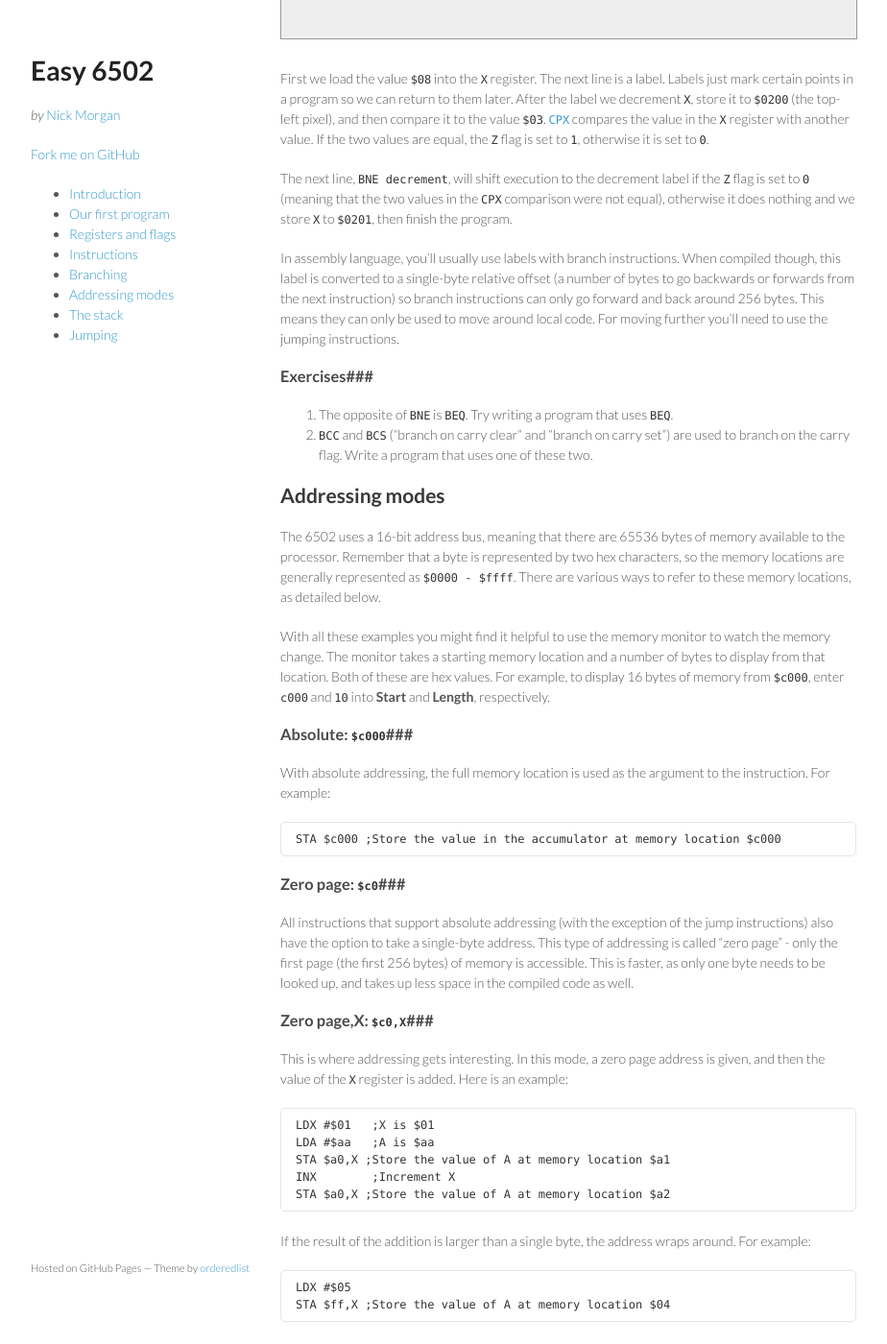
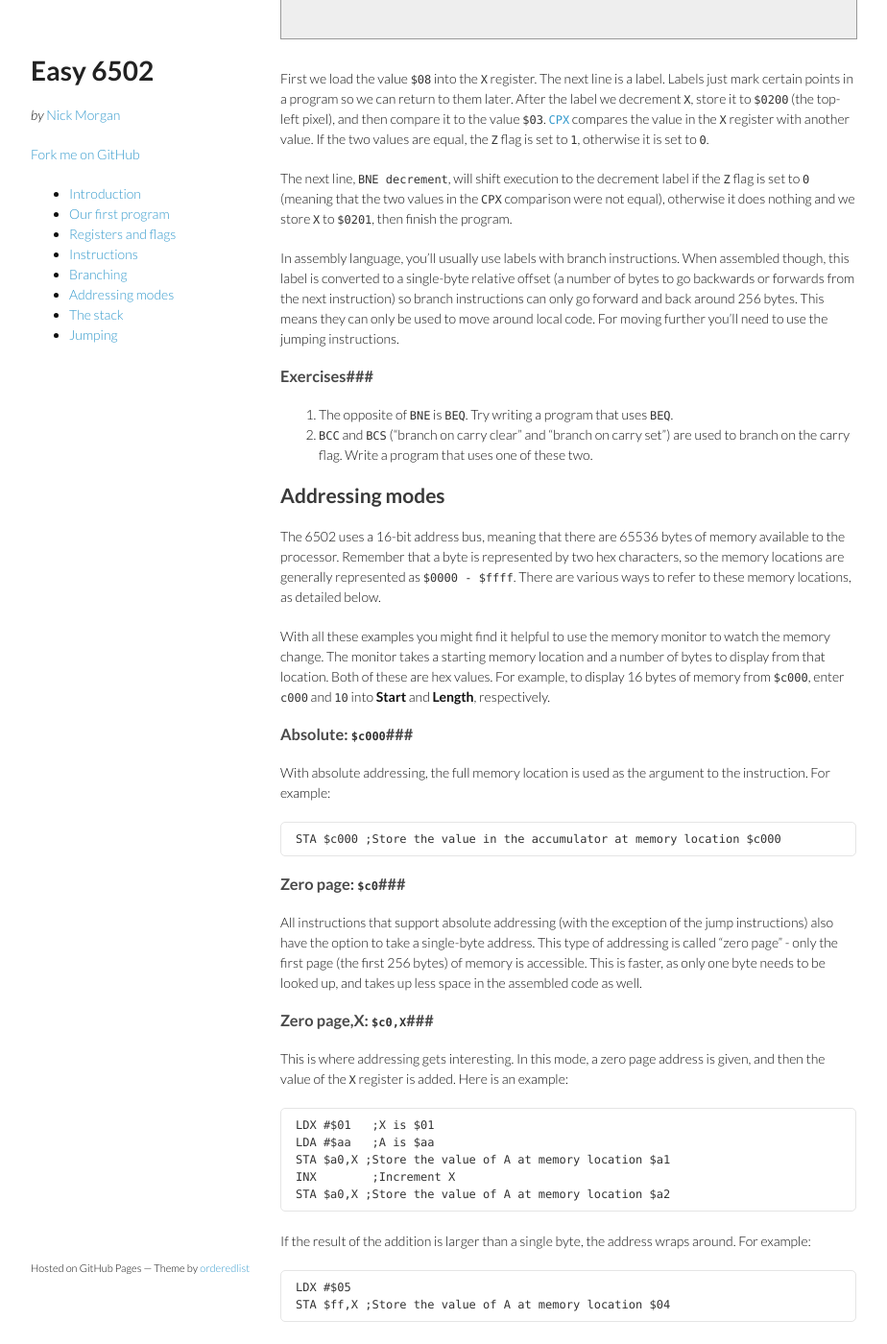
Before and after one commit to skilldrick/easy6502, a Jekyll site: the page built from index.markdown, in a window 1280 px wide and 1400 px high, scrolled down 4711 px. Shown: the whole window at 96% size, without its empty margins (178-1102 px from the left). Built offline with Jekyll 4.4.1, drawn with Linux system fonts in a browser that asks for light colours; nearby versions of some CDN libraries; Markdown is read by kramdown in place of the engine named in the settings; some of the changed text lies outside the part shown.

Commit message:
A few small tweaks.

```diff
--- a/index.markdown
+++ b/index.markdown
@@ -1,6 +1,7 @@
 ---
 layout: default
 ---
+
 
 <h2 id="intro">Introduction</h2>
 
@@ -107,7 +109,7 @@ incremented when a byte is popped off the stack.
 
 `PC` is the program counter - it's how the processor knows at what point in the
 program it currently is. It's like the current line number of an executing
-script. In the JavaScript simulator the code is compiled starting at memory
+script. In the JavaScript simulator the code is assembled starting at memory
 location `$0600`, so `PC` always starts there.
 
 The last section shows the processor flags. Each flag is one bit, so all seven
@@ -213,7 +215,7 @@ were not equal), otherwise it does nothing and we store `X` to `$0201`, then
 finish the program.
 
 In assembly language, you'll usually use labels with branch instructions. When
-compiled though, this label is converted to a single-byte relative offset (a
+assembled though, this label is converted to a single-byte relative offset (a
 number of bytes to go backwards or forwards from the next instruction) so
 branch instructions can only go forward and back around 256 bytes. This means
 they can only be used to move around local code. For moving further you'll need
@@ -251,7 +253,7 @@ All instructions that support absolute addressing (with the exception of the jum
 instructions) also have the option to take a single-byte address. This type of
 addressing is called "zero page" - only the first page (the first 256 bytes) of
 memory is accessible. This is faster, as only one byte needs to be looked up,
-and takes up less space in the compiled code as well.
+and takes up less space in the assembled code as well.
 
 ###Zero page,X: `$c0,X`###
 
@@ -292,7 +294,7 @@ instruction `LDX $01` which loads the value at memory location `$01` into the
 Relative addressing is used for branching instructions. These instructions take
 a single byte, which is used as an offset from the following instruction.
 
-Compile the following code, then click the **Hexdump** button to see the compiled code.
+Compile the following code, then click the **Hexdump** button to see the assembled code.
 
 {% include start.html %}
   LDA #$01
@@ -310,7 +312,7 @@ The hex should look something like this:
 `a9` and `c9` are the processor opcodes for immediate-addressed `LDA` and `CMP`
 respectively. `01` and `02` are the arguments to these instructions. `d0` is
 the opcode for `BNE`, and its argument is `02`. This means "skip over the next
-two bytes" (`85 22`, the compiled version of `STA $22`). Try editing the code
+two bytes" (`85 22`, the assembled version of `STA $22`). Try editing the code
 so `STA` takes a two-byte absolute address rather than a single-byte zero page
 address (e.g. change `STA $22` to `STA $2222`). Recompile the code and look at
 the hexdump again - the argument to `BNE` should now be `03`, because the
--- a/stylesheets/styles.css
+++ b/stylesheets/styles.css
@@ -3,7 +3,7 @@
 body {
   padding:50px;
   font:14px/1.5 Lato, "Helvetica Neue", Helvetica, Arial, sans-serif;
-  color:#555;
+  color:#111;
   font-weight:300;
 }
 
```
Also changed, not shown: other parts of index.markdown (+5 -4 lines).
